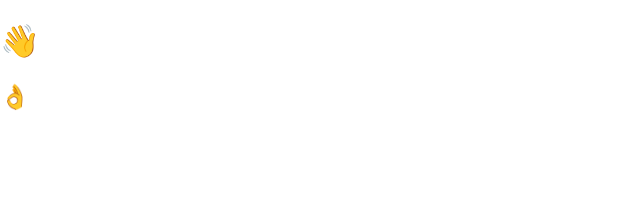
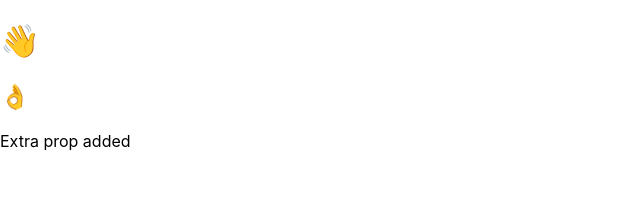
Before and after one commit to jakebirkes/react-bootcamp, a React (Create React App) app: page / in a window 1280 px wide. Shown: the top 221 px of the page, without its empty margins (0-640 px from the left). Built offline with nearby package versions, Linux system fonts and the light colour scheme.

Commit message:
props.children & HOC

```diff
--- a/src/App.js
+++ b/src/App.js
@@ -19,6 +19,7 @@ const App = props => (
 				{props.extraProp || '🤪'}
 			</span>
 		</h2>
+		<div>{props.children || <p>Using a pointless HOC</p>}</div>
 		{/* <CTA>
 			<h1>This is an important CTA</h1>
 			<button>Click me now or you'll miss out!</button>
--- a/src/hoc-practice/withExtraPropAdded.js
+++ b/src/hoc-practice/withExtraPropAdded.js
@@ -1,3 +1,7 @@
 import React from 'react';
 
-export const withExtraPropAdded = Component => props => <Component extraProp="👌" {...props} />;
+export const withExtraPropAdded = Component => props => (
+	<Component extraProp="👌" {...props}>
+		<p>Extra prop added</p>
+	</Component>
+);
```
